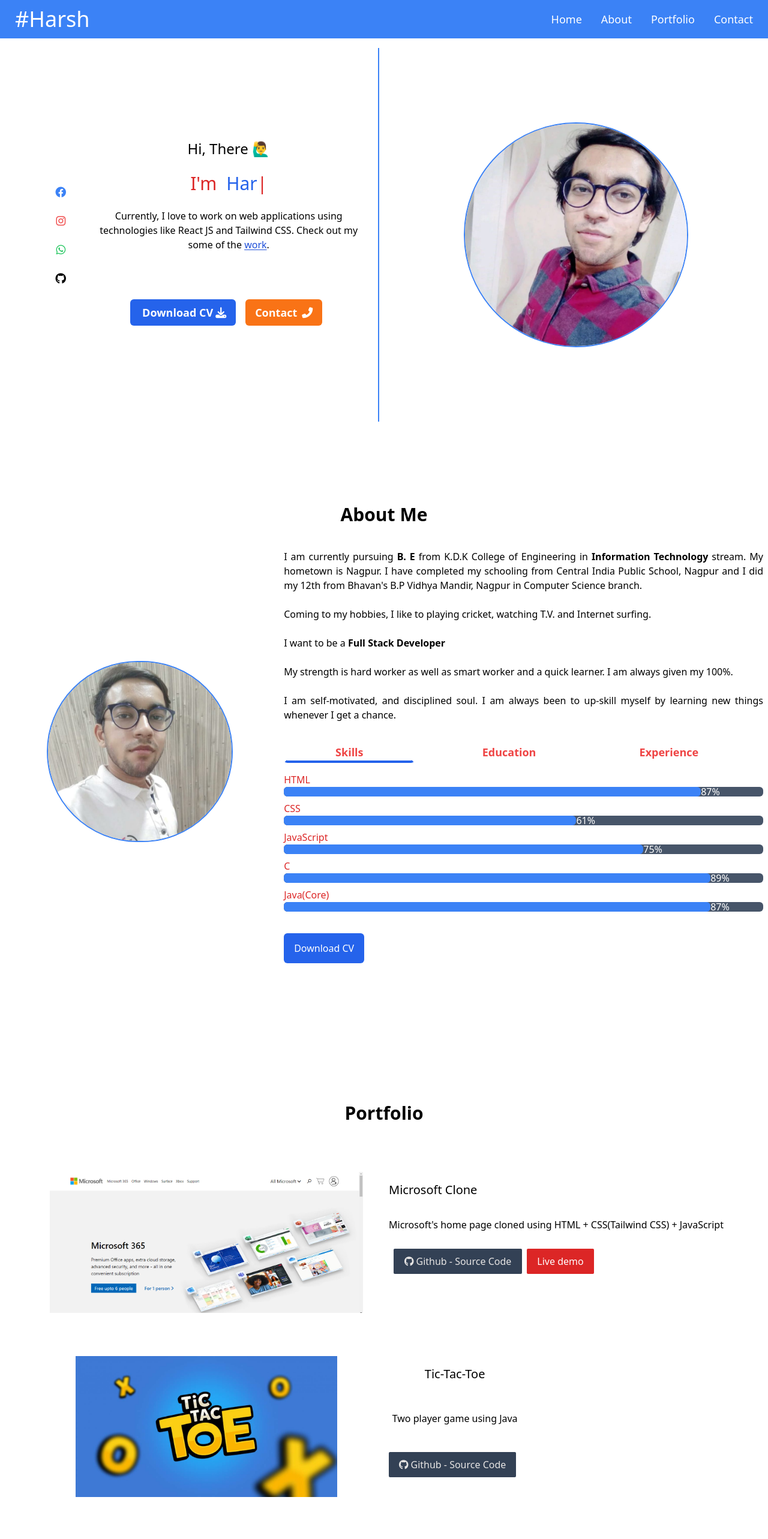
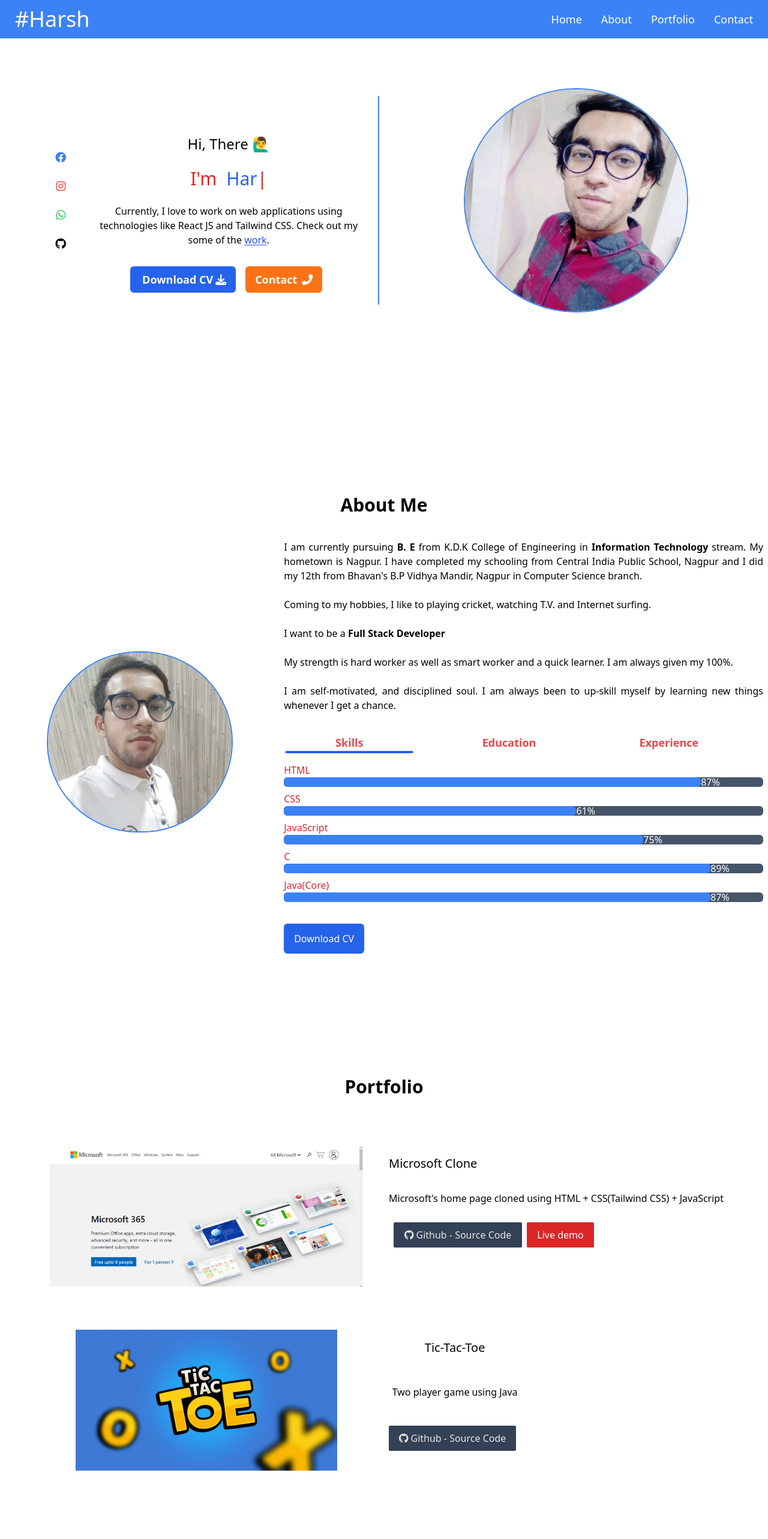
Before and after one commit to desaiHarsh08/test-react-portfolio-v1, a React (Create React App) app: page / in a window 1280 px wide. Shown: the top 2566 px of the page at 60% size. Built offline with nearby package versions, Linux system fonts and the light colour scheme.

Commit message:
project done

```diff
--- a/src/App.js
+++ b/src/App.js
@@ -8,8 +8,10 @@ import { MyFooter } from "./Components/MyFooter";
 function App() {
   return (
     <div>
-      <NavBar />
-      <Home />
+      <div className="h-[90vh] flex flex-col justify-between ">
+        <NavBar />
+        <Home />
+      </div>
       <About />
       <Portfolio />
       <Contact />
--- a/src/Components/Home.js
+++ b/src/Components/Home.js
@@ -2,7 +2,7 @@ import React from 'react'
 import { Link } from 'react-scroll'
 import myImage from '../Assets/myImage2s.png'
 // import myImage1 from '../Assets/harsh.jpg'
-import myFile from '../Assets/Resume - HarshNileshDesai.pdf'
+import myFile from '../Assets/Resume_HarshNileshDesai.pdf'
 // import {FiDownload} from 'react-icons/md'
 
 import Typed from "typed.js";
@@ -34,9 +34,9 @@ export const Home = () => {
   }, []);
 
   return (
-    <div name='home' className='pt-12 md:pt-20 h-[92vh] w-full'>
+    <div name='home' className='pt-12 md:pt-20 w-full'>
 
-        <div className='h-[95%] mx-2 flex flex-col-reverse md:flex-row justify-evenly gap-4 '>
+        <div className='h-[95%] mx-2 sm:py-20 flex flex-col-reverse md:flex-row justify-evenly gap-4 '>
             <div className="left w-[100%] md:w-1/2 flex justify-center items-center flex-col-reverse md:flex-row md:border-r-2 md:border-r-blue-500  ">
                 <div className='media-icons  w-[100%] md:w-[20%] flex md:flex-col items-center justify-evenly '>
                     <div className='px-1 w-12 flex justify-center items-center h-12'>
--- a/src/Components/Portfolio.js
+++ b/src/Components/Portfolio.js
@@ -17,7 +17,7 @@ export const Portfolio = () => {
 
 
   return (
-    <div className='portfolio mt-12'>
+    <div className='portfolio  py-5'>
 
 
 
```
Also changed, not shown: src/Components/About.js (+1 -24 lines), 2 other files (tests, documents, lock files or other folders).
